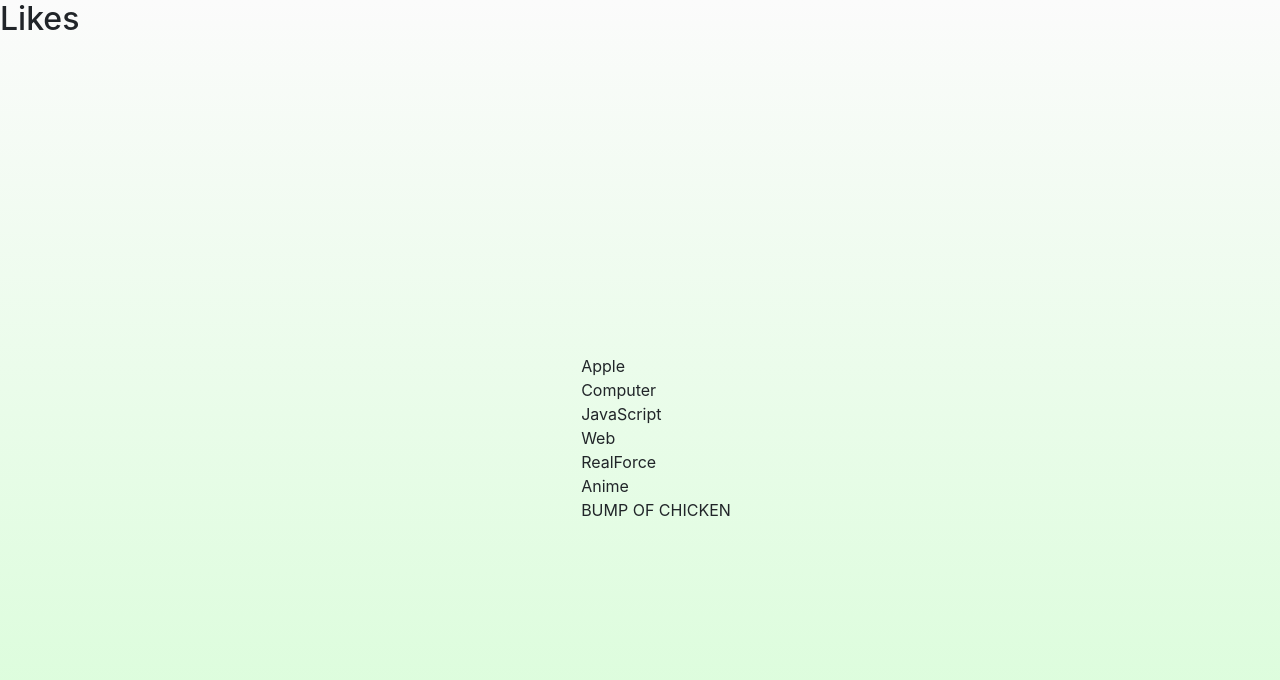
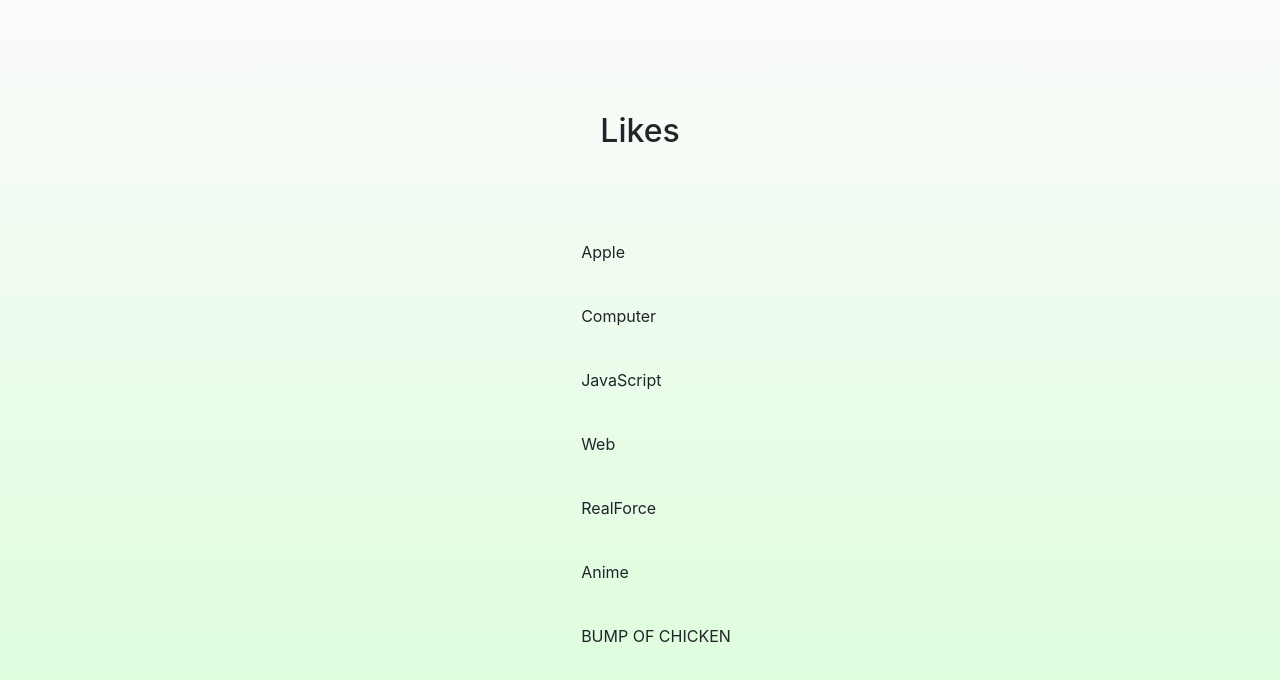
Before and after one commit to Izu-TABI/HomePage, a React (Create React App) app: page /likes in a window 1280 px wide. Shown: the top 680 px of the page. Built offline with nearby package versions, Linux system fonts and the light colour scheme; the HTML template or start-up script is replaced by a standard one.

Commit message:
[Add]CSS for contents

```diff
--- a/src/App.css
+++ b/src/App.css
@@ -139,10 +139,22 @@
   height: 100vh;
   background: linear-gradient(rgb(251, 251, 251), rgb(216, 253, 216));
 }
+.main .title {
+  position: absolute;
+  left: 50%;
+  top: 14%;
+  transform: translateX(-50%);
+}
 .main .contents {
   width: 100vw;
   height: 100vh;
   display: flex;
   justify-content: center;
-  align-items: center;
+}
+.main .contents .likes-list {
+  position: absolute;
+  top: 30vh;
+}
+.main .contents .likes-list li {
+  padding-bottom: 5vh;
 }/*# sourceMappingURL=App.css.map */
--- a/src/App.scss
+++ b/src/App.scss
@@ -158,14 +158,27 @@
   width: 100vw;
   height: 100vh;
   background: linear-gradient(rgb(251, 251, 251), rgb(216, 253, 216));
+
+  .title {
+    position: absolute;
+    left: 50%;
+    top: 14%;
+
+    transform: translateX(-50%);
+  }
   .contents {
     width: 100vw;
     height: 100vh;
     display: flex;
     justify-content: center;
-    align-items: center;
 
-
+    .likes-list {
+      position: absolute;
+      top: 30vh;
+      li {
+        padding-bottom: 5vh;
+      }
+    }
   }
 
 }
--- a/src/components/Likes.jsx
+++ b/src/components/Likes.jsx
@@ -9,7 +9,7 @@ function Likes() {
 
         <div className="contents">
 
-            <ul>
+            <ul className="likes-list">
                 <li>Apple</li>
                 <li>Computer</li>
                 <li>JavaScript</li>
```
Also changed, not shown: 1 other file (tests, documents, lock files or other folders).
